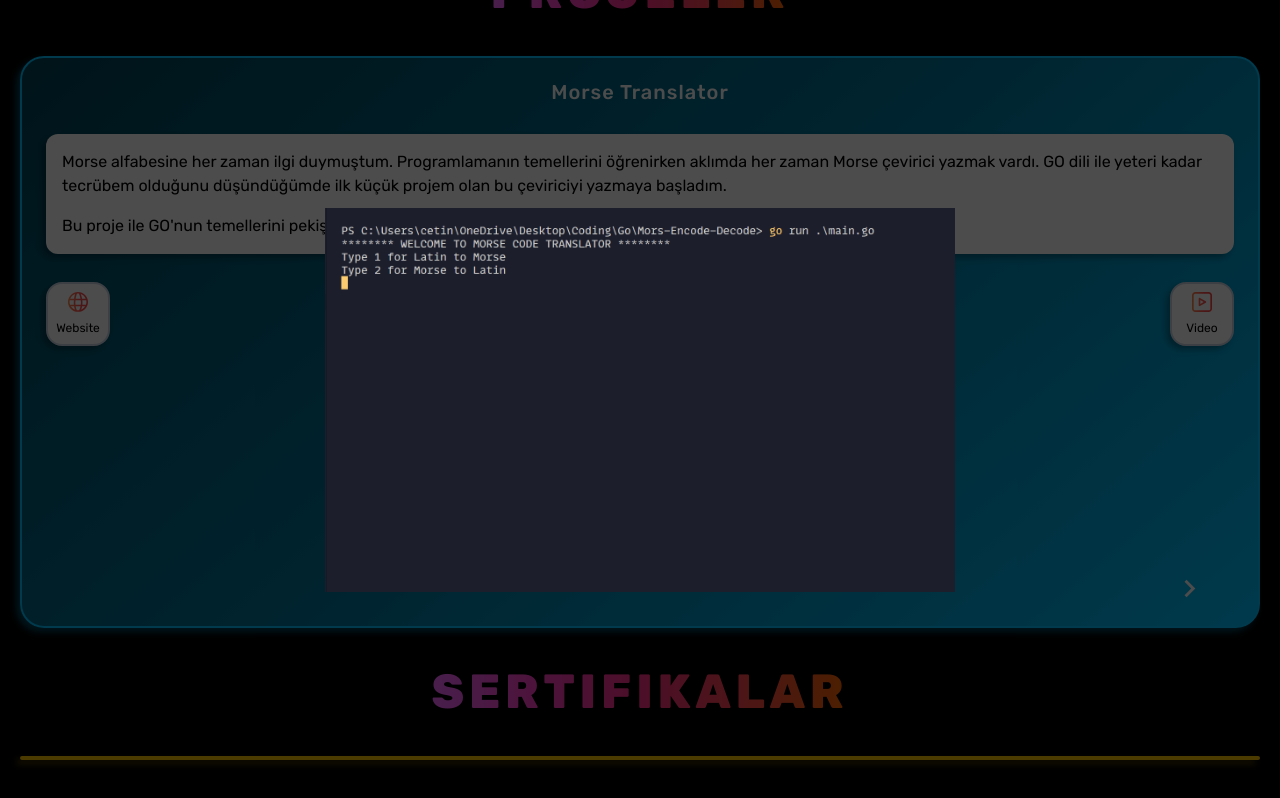
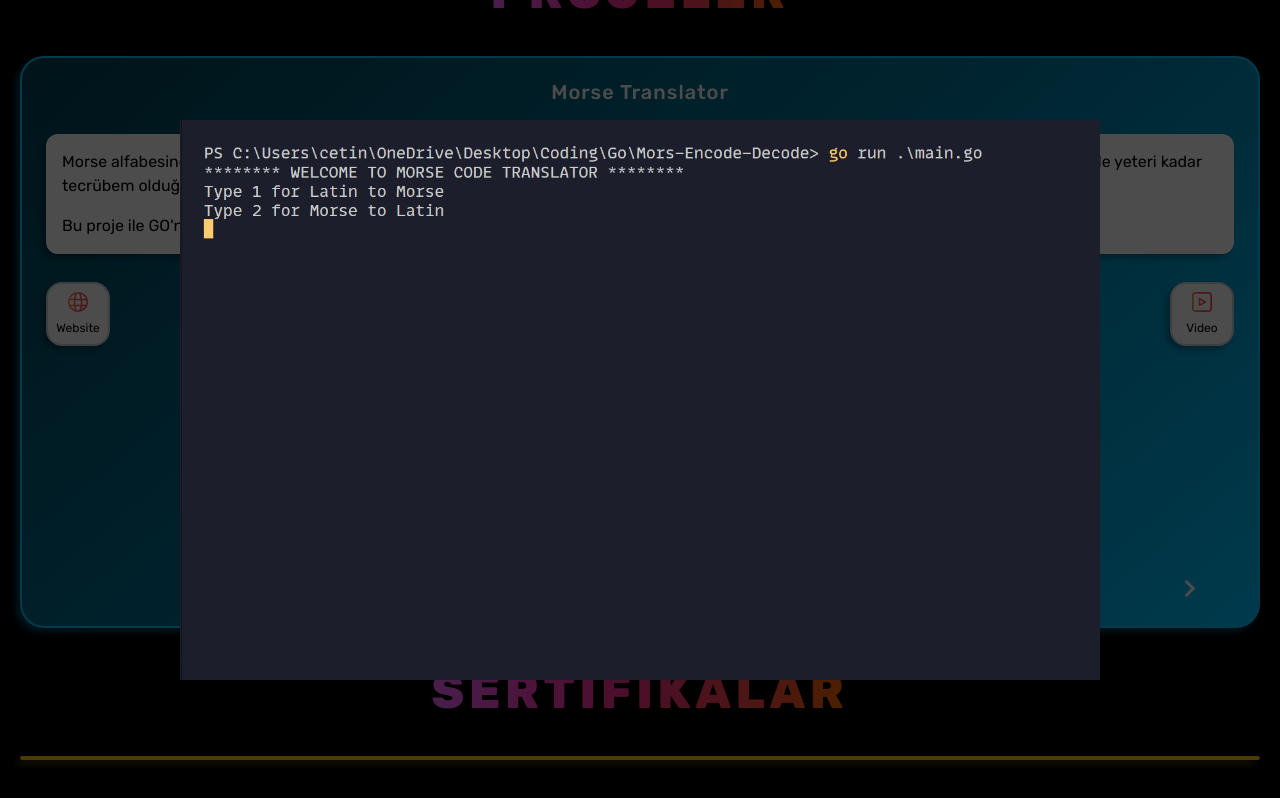
Before and after one commit to LoyalEnv0y/Portfolio, a React (Vite) app in the folder client/: page / in a window 1280 px wide. Both pictures are taken after a click on the picture 640 px from the left and 3968 px from the top of the page. Shown: the part 3523-4321 px from the top of the page. Built offline with nearby package versions, Linux system fonts and the light colour scheme.

Commit message:
Adjusted the max height of modal

```diff
--- a/client/src/components/ImageCarousel.tsx
+++ b/client/src/components/ImageCarousel.tsx
@@ -57,7 +57,7 @@ const ImageCarousel = ({ imageURLs, className }: ImageCarouselProps) => {
 	const modal = (
 		<Modal targetClassName="project-image-modal" handleClose={closeModal}>
 			<div className="flex items-center">
-				<img src={imageURLs[page]} className="max-h-96" />
+				<img src={imageURLs[page]} className="max-h-[35rem]" />
 			</div>
 		</Modal>
 	);
```
